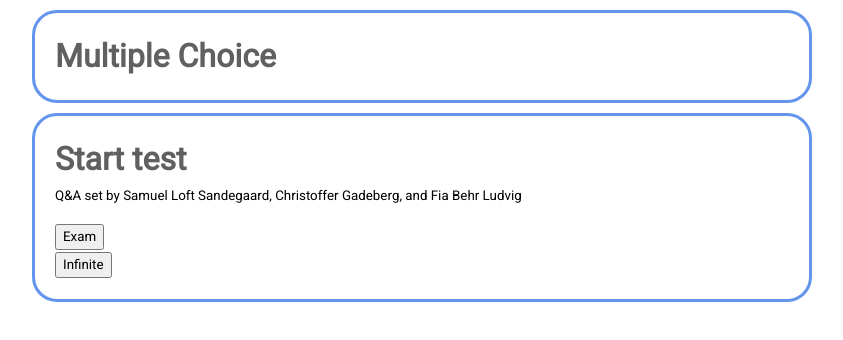
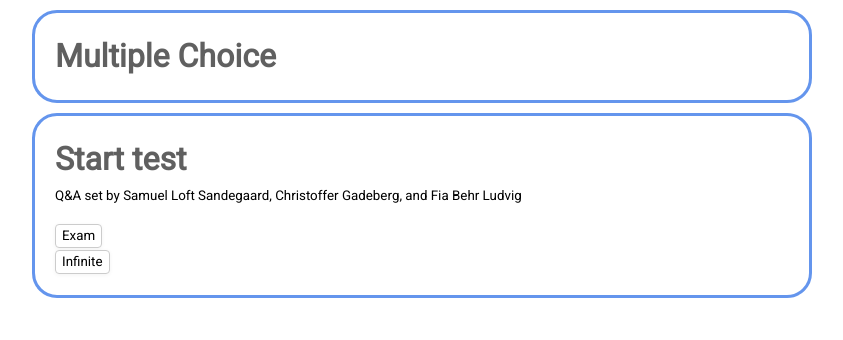
Before and after one commit to KentGrigo/Multiple-Choice, a plain HTML site: page index.html in a window 1280 px wide. Shown: the whole page, without its empty margins (218-1061 px from the left). Drawn offline with Linux system fonts and the light colour scheme.

Commit message:
Fix multiple-line buttons having different styling

```diff
--- a/styling.css
+++ b/styling.css
@@ -29,6 +29,14 @@ button {
     margin-top: 1px;
     margin-bottom: 1px;
     text-align: left;
+    border: 1px solid #ccc;
+    background: transparent;
+    border-radius: 4px;
+    box-shadow: 0px 1px 4px rgba(0, 0, 0, 0.05);
+}
+
+button:hover {
+    background: #eee;
 }
 
 .container {
```
